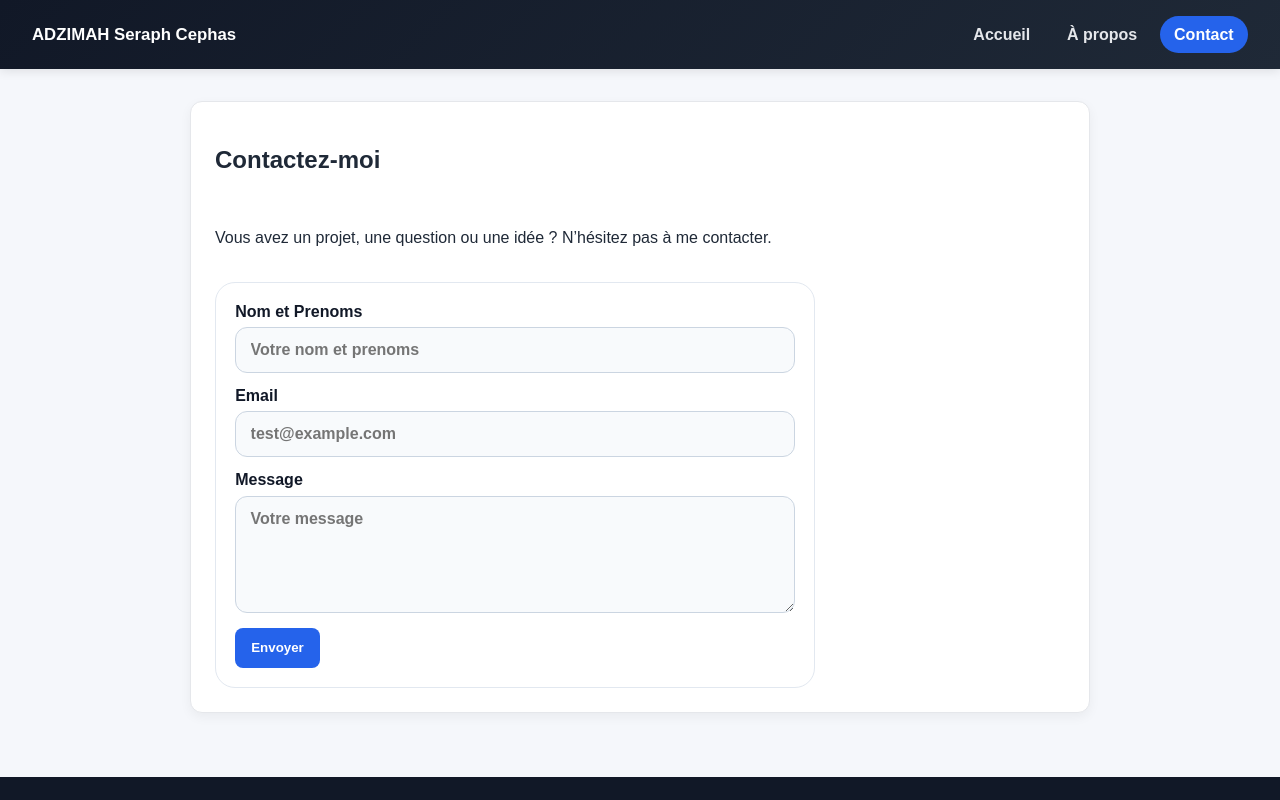
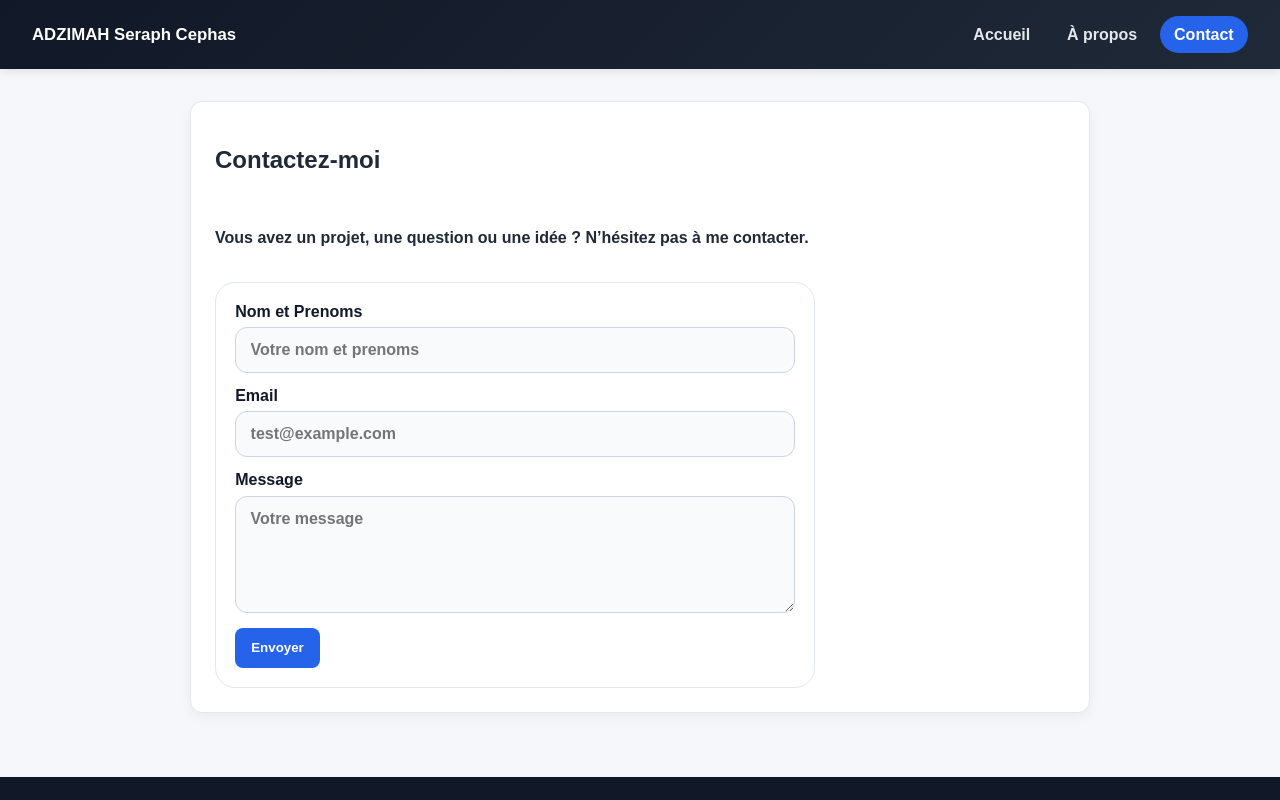
Before and after one commit to ceph7/portfolio_v1.0, a React (Vite) app in the folder frontend/: page /contact in a window 1280 px wide. Shown: the top 800 px of the page. Built offline with nearby package versions, Linux system fonts and the light colour scheme.

Commit message:
PRET POUR L'HEBERGEMENT

```diff
--- a/frontend/src/pages/Contact.jsx
+++ b/frontend/src/pages/Contact.jsx
@@ -63,7 +63,7 @@ function Contact() {
       <h2>Contactez-moi</h2>
 
       <p>
-        Vous avez un projet, une question ou une idée ? N’hésitez pas à me contacter.
+        <strong>Vous avez un projet, une question ou une idée ? N’hésitez pas à me contacter.</strong>
       </p>
 
       <form className="contact-form" onSubmit={handleSubmit}>
```
Also changed, not shown: 5 other files (tests, documents, lock files or other folders).
